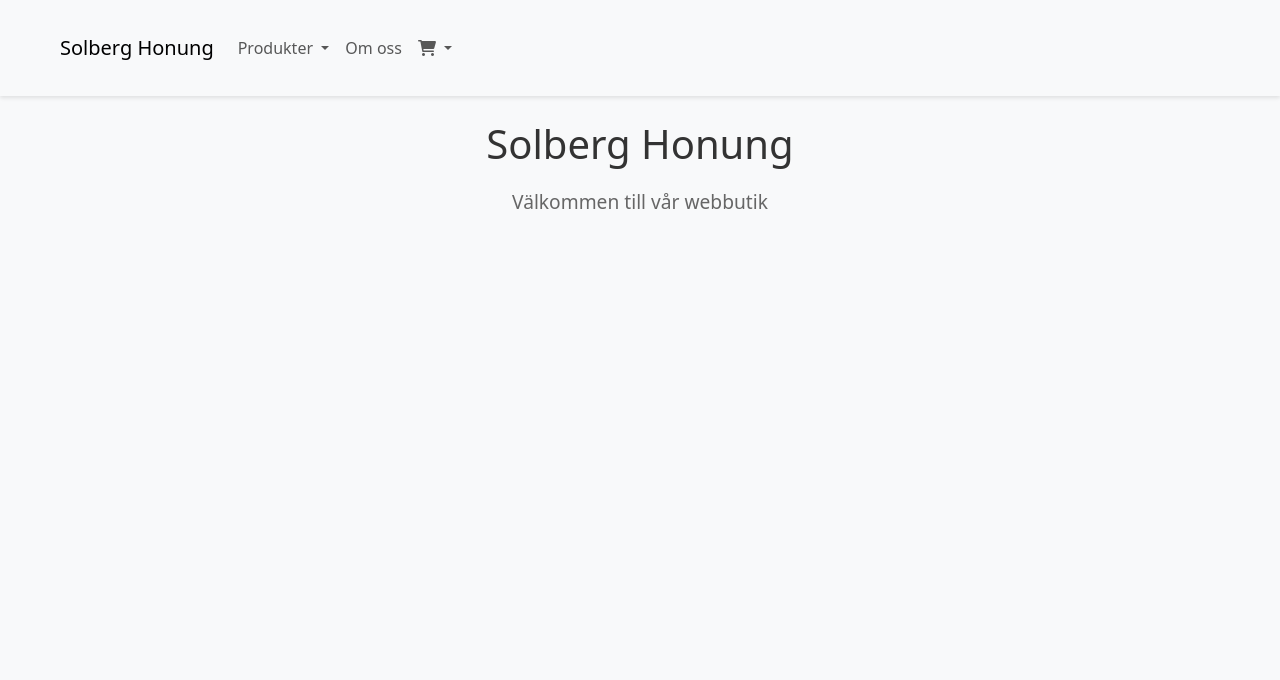
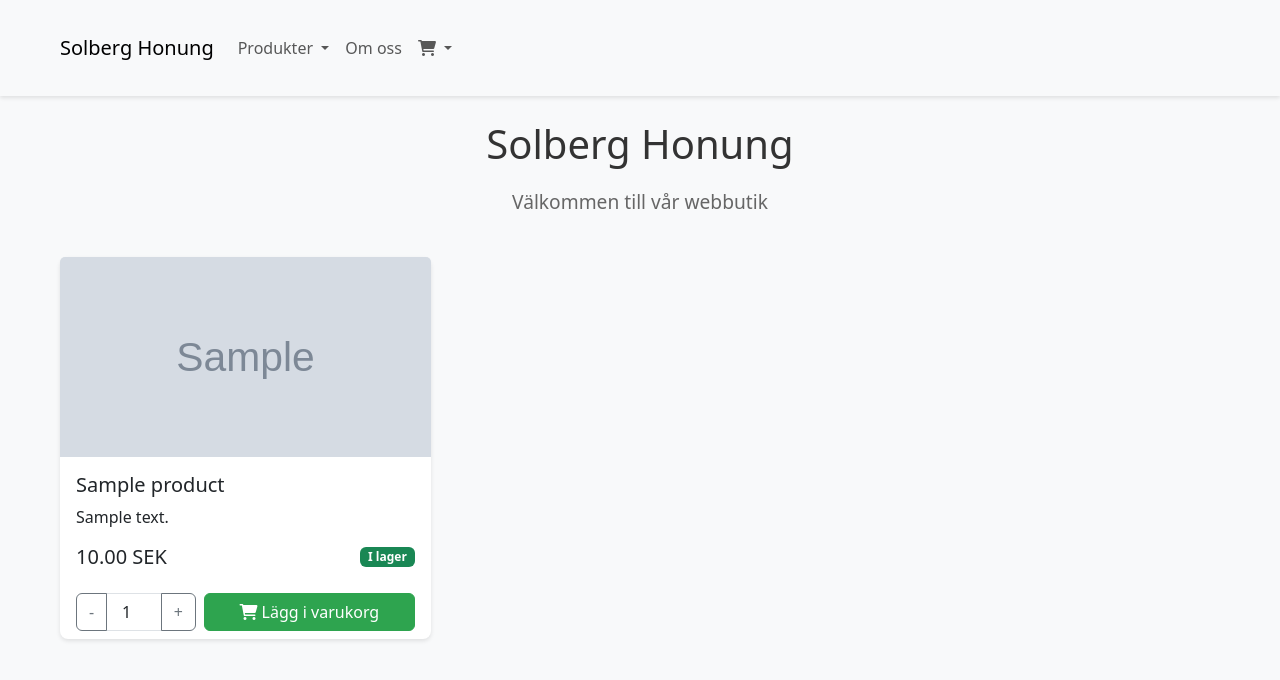
Before and after one commit to valyo/sh_webshop, a Flask app: page / in a window 1280 px wide. Shown: the top 680 px of the page. Run offline with Flask 3, Linux system fonts and the light colour scheme; tables that the repository leaves empty hold one stand-in row (values such as "Sample post"); grey boxes marked "Sample" are stand-in pictures.

Commit message:
add products showing on the home page

```diff
--- a/sh_webshop/home.py
+++ b/sh_webshop/home.py
@@ -1,8 +1,10 @@
 from flask import Blueprint, render_template, session
+from .models import Product
 
 main = Blueprint("main", __name__)
 
 
 @main.route("/")
 def home():
-    return render_template("home.html", user=session.get("user"))
+    products = Product.query.filter_by(is_active=True).order_by(Product.name).all()
+    return render_template("home.html", user=session.get("user"), products=products)
--- a/sh_webshop/templates/home.html
+++ b/sh_webshop/templates/home.html
@@ -2,9 +2,90 @@
 
 {% block content %}
 <div class="row">
-    <div class="col-md-8 offset-md-2 text-center">
+    <div class="col-md-8 offset-md-2 text-center mb-4">
         <h1>Solberg Honung</h1>
         <p class="lead">Välkommen till vår webbutik</p>
     </div>
 </div>
+
+{% if products %}
+    <div class="row row-cols-1 row-cols-md-2 row-cols-lg-3 g-4">
+        {% for product in products %}
+            <div class="col">
+                <div class="card h-100">
+                    <a href="{{ url_for('products.detail', slug=product.slug) }}">
+                        {% if product.image_url %}
+                            <img src="{{ product.image_url }}"
+                                 class="card-img-top"
+                                 alt="{{ product.name }}"
+                                 style="height: 200px; object-fit: cover;">
+                        {% endif %}
+                    </a>
+                    <div class="card-body">
+                        <h5 class="card-title">
+                            <a href="{{ url_for('products.detail', slug=product.slug) }}" class="text-decoration-none text-dark">
+                                {{ product.name }}
+                            </a>
+                        </h5>
+                        <p class="card-text">{{ product.description }}</p>
+                        <div class="d-flex justify-content-between align-items-center">
+                            <span class="h5 mb-0">{{ "%.2f"|format(product.price) }} SEK</span>
+                            {% if product.stock > 0 %}
+                                <span class="badge bg-success">I lager</span>
+                            {% else %}
+                                <span class="badge bg-danger">Slut i lager</span>
+                            {% endif %}
+                        </div>
+                    </div>
+                    <div class="card-footer bg-transparent border-top-0">
+                        <form class="d-flex gap-2" method="POST" action="{{ url_for('cart.add_item') }}">
+                            <input type="hidden" name="product_id" value="{{ product.id }}">
+                            <div class="input-group" style="width: 120px;">
+                                <button class="btn btn-outline-secondary" type="button" onclick="decrementQuantity(this)">-</button>
+                                <input type="number"
+                                       class="form-control text-center"
+                                       name="quantity"
+                                       value="1"
+                                       min="1"
+                                       max="{{ product.stock }}"
+                                       {% if product.stock <= 0 %}disabled{% endif %}>
+                                <button class="btn btn-outline-secondary" type="button" onclick="incrementQuantity(this)">+</button>
+                            </div>
+                            <button type="submit"
+                                    class="btn btn-primary flex-grow-1"
+                                    {% if product.stock <= 0 %}disabled{% endif %}>
+                                <i class="fas fa-shopping-cart"></i> Lägg i varukorg
+                            </button>
+                        </form>
+                    </div>
+                </div>
+            </div>
+        {% endfor %}
+    </div>
+{% else %}
+    <div class="alert alert-info text-center">
+        Inga produkter tillgängliga just nu.
+    </div>
+{% endif %}
+
+{% block scripts %}
+<script>
+function incrementQuantity(button) {
+    const input = button.parentElement.querySelector('input');
+    const max = parseInt(input.getAttribute('max'));
+    const currentValue = parseInt(input.value);
+    if (currentValue < max) {
+        input.value = currentValue + 1;
+    }
+}
+
+function decrementQuantity(button) {
+    const input = button.parentElement.querySelector('input');
+    const currentValue = parseInt(input.value);
+    if (currentValue > 1) {
+        input.value = currentValue - 1;
+    }
+}
+</script>
 {% endblock %}
+{% endblock %}
```
